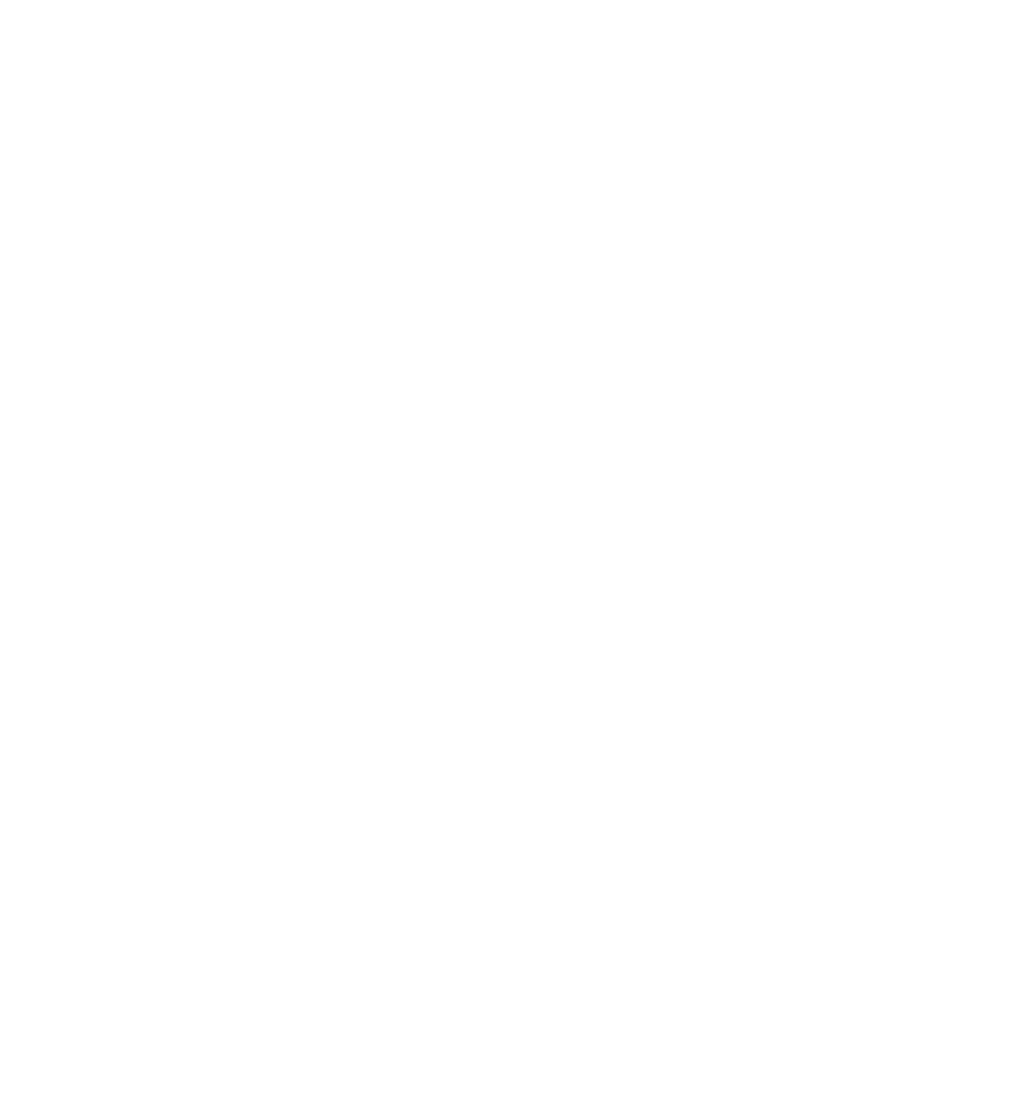
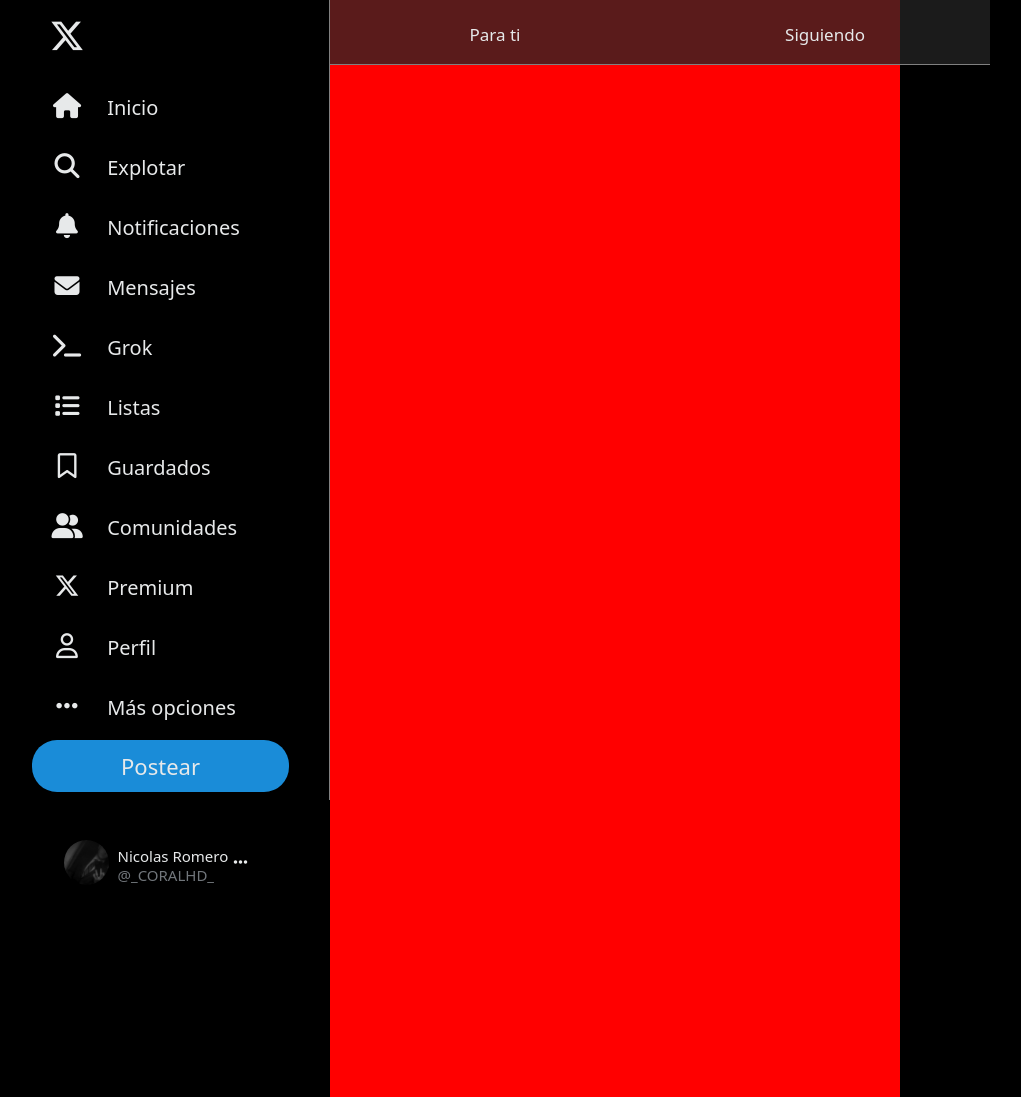
Before and after one commit to CoralGamer/x_twitter_Clone, a plain HTML site: page index.html in a window 1280 px wide. Shown: the top 1097 px of the page, without its empty margins (50-1071 px from the left). Before the commit the page ends 800 px from the top, so only its background shows below. Drawn offline with nearby package versions, Linux system fonts and the light colour scheme.

Commit message:
Finished the styles for the sidebar menu using boostrap and css styles.

```diff
--- a/css/styles.css
+++ b/css/styles.css
@@ -0,0 +1,183 @@
+*{
+    box-sizing: border-box;
+    margin: auto;
+    padding: auto;
+}
+body{
+    background-color: rgb(0, 0, 0);
+    scrollbar-color: rgb(62, 65, 68) rgb(22, 24, 28);
+}
+button, input[type="submit"], input[type="reset"] {
+	background: none;
+	color: inherit;
+	border: none;
+	padding: 0;
+	font: inherit;
+	cursor: pointer;
+	outline: inherit;
+}
+/* menu section */
+.left_Menu{
+    max-width: 310px;
+    height: 100%;
+    border-right: 1px solid grey;
+    padding-right: 40px;
+}
+.fixed {
+    position: fixed !important;
+
+}
+#twitterlogo{
+    width: 50px;
+    height: 50px;
+    font-size: 35px;
+    margin-top: 10px;
+    margin-bottom: 20px;
+    margin-left: 10px;
+    color: #E7E9EA;
+}
+#menubuttons{
+    width: 100%;
+    text-align: start;
+    font-size: 20px;
+    margin-top: 8px;
+    margin-bottom: 12px;
+    font-weight: 500;
+    color: #E7E9EA;
+    align-content: center;
+    height: 40px;
+    border-radius: 25px;
+    padding-left: 10px;
+    float: left;
+    flex-wrap: nowrap;
+}
+#menubuttons:hover{
+    display: inline-block;
+    align-content: center;
+    height: 40px;
+    border-radius: 25px;
+    padding-left: 10px;
+    background-color: #181818;
+}
+#optionbutton{
+    width: fit-content;
+    text-align: start;
+    font-size: 20px;
+    margin-top: 8px;
+    margin-bottom: 8px;
+    font-weight: 500;
+    color: #E7E9EA;
+    align-content: center;
+    height: 40px;
+    border-radius: 25px;
+    padding-left: 10px;
+    float: left;
+    flex-wrap: nowrap;
+}
+#optionbutton:hover{
+    width: fit-content;
+    height: 40px;
+    border-radius: 25px;
+    padding-left: 10px;
+    background-color: #181818;
+}
+.iconspacer{
+    margin-right: 10px;
+    width: 50px;
+    text-align: center;
+    font-size: 25px;
+}
+#post{
+    width: 100%;
+    height: 52px;
+    margin-top: 30px;
+    margin-bottom: 40px;
+    background-color: rgb(26, 140, 216);
+    display: flex;
+    justify-content: center;
+    align-items: center;
+    border-radius: 25px;
+    color: #E7E9EA;
+    font-weight: 500;
+    font-size: 22px;
+}
+#post:hover{
+    background-color: rgb(18, 118, 185);
+}
+.contenedorpsp{
+    width: 28vh;
+    padding: 5px 5px 10px 15px;
+}
+.contenedorpsp:hover{
+    background-color: #181818;
+    border-radius: 45px;
+    padding: 5px 5px 10px 15px;
+    width: 28vh;
+}
+.pfp img{
+    border-radius: 50%;
+}
+.pip{
+    padding-left: 20px;
+    line-height: 5px;
+    margin-top: 10px;
+}
+.pip h4{
+    font-size: 15px;
+    color: #E7E9EA;
+}
+.pip p{
+    color: #71767B;
+    font-size: 15px;
+}
+.psp i{
+    color: #E7E9EA;
+}
+/* FEED CONTENIDO SECCION */
+.feed_Section{
+    margin-left: 310px;
+    height: 200vh;
+    padding: 0px;
+    background-color: red;
+}
+.topbuttons_Feed{
+    height: 65px;
+    border-bottom: 1px solid grey;
+}
+.topbuttons_Feed .col-6{
+    padding-top: 22px;
+}
+.pt_button_f{
+    color: #E7E9EA;
+    font-size: 17px;
+    font-weight: 500;
+    cursor: pointer;
+    padding-bottom: 16px;
+    background-color: rgba(37, 37, 37, 0.753);
+}
+.fl_button_f{
+    color: #E7E9EA;
+    font-size: 17px;
+    font-weight: 500;
+    cursor: pointer;
+    padding-bottom: 16px;
+    background-color: rgba(37, 37, 37, 0.753);
+}
+.pt_button_f:hover{
+    color: #E7E9EA;
+    font-size: 17px;
+    font-weight: 500;
+    cursor: pointer;
+    padding-bottom: 12px;
+    border-bottom: 4px solid #0185dd;
+    background-color: rgba(37, 37, 37, 0.753);
+}
+.fl_button_f:hover{
+    color: #E7E9EA;
+    font-size: 17px;
+    font-weight: 500;
+    cursor: pointer;
+    padding-bottom: 12px;
+    border-bottom: 4px solid #0185dd;
+    background-color: rgba(37, 37, 37, 0.753);
+}
--- a/index.html
+++ b/index.html
@@ -3,9 +3,59 @@
 <head>
     <meta charset="UTF-8">
     <meta name="viewport" content="width=device-width, initial-scale=1.0">
-    <title>Document</title>
+    <meta http-equiv="X-UA-Compatible" content="ie=edge">
+    <title>Inicio / X - Twitter</title>
+    <link href="https://cdn.jsdelivr.net/npm/bootstrap@5.2.3/dist/css/bootstrap.min.css" rel="stylesheet" integrity="sha384-rbsA2VBKQhggwzxH7pPCaAqO46MgnOM80zW1RWuH61DGLwZJEdK2Kadq2F9CUG65" crossorigin="anonymous">
+    <script src="https://kit.fontawesome.com/6e442b1f94.js" crossorigin="anonymous"></script>
+    <link rel="stylesheet" href="css/styles.css">
 </head>
 <body>
+    <script src="https://cdn.jsdelivr.net/npm/bootstrap@5.2.3/dist/js/bootstrap.bundle.min.js" integrity="sha384-kenU1KFdBIe4zVF0s0G1M5b4hcpxyD9F7jL+jjXkk+Q2h455rYXK/7HAuoJl+0I4" crossorigin="anonymous"></script>
+    <div class="container">
+        <div class="row">
+            <div class="col-3 fixed left_Menu">
+                <button id="twitterlogo"><i class="fa-brands fa-x-twitter"></i></button>
+                <br>
+                <button id="menubuttons"><i class="fa-solid fa-house iconspacer"></i> Inicio</button>
+                <button id="menubuttons"><i class="fa-solid fa-magnifying-glass iconspacer"></i> Explotar</button>
+                <button id="menubuttons"><i class="fa-solid fa-bell iconspacer"></i> Notificaciones</button>
+                <button id="menubuttons"><i class="fa-solid fa-envelope iconspacer"></i> Mensajes</button>
+                <button id="menubuttons"><i class="fa-solid fa-terminal iconspacer"></i> Grok</button>
+                <br>
+                <button id="menubuttons"><i class="fa-solid fa-list iconspacer"></i> Listas</button>
+                <button id="menubuttons"><i class="fa-regular fa-bookmark iconspacer"></i> Guardados</button>
+                <button id="menubuttons"><i class="fa-solid fa-user-group iconspacer"></i> Comunidades</button>
+                <button id="menubuttons"><i class="fa-brands fa-x-twitter iconspacer"></i> Premium</button>
+                <button id="menubuttons"><i class="fa-regular fa-user iconspacer"></i> Perfil</button>
+                <button id="menubuttons" class="optionspacer"><i class="fa-solid fa-ellipsis iconspacer"></i> Más opciones</button>
+                <br>
+                <button id="post" style="margin-top: 15px;">Postear</button>
+                <div class="container-fluid">
+                    <div class="d-flex justify-content-between align-items-center contenedorpsp" style="max-height: 65px; max-width: 100%;">
+                        <div class="col-2 pfp"><img src="images/30542473.png" alt="pfp" width="45px"></div>
+                        <div class="col-8 pip">
+                            <h4>Nicolas Romero</h4>
+                            <p>@_CORALHD_</p>
+                        </div>
+                        <div class="col-2 psp">
+                        <i class="fa-solid fa-ellipsis"></i>
+                        </div>
+                    </div>
+                </div>
+            </div>
+            <div class="col-6 feed_Section">
+                <div class="container-fluid fixed" style="max-width: max-content;">
+                    <div class="row text-center topbuttons_Feed">
+                        <div class="col-6 pt_button_f" style="width: 330px;">Para ti</div>
+                        <div class="col-6 fl_button_f" style="width: 330px;">Siguiendo</div>
+                    </div>
 
+                </div>
+            </div>
+            <div class="col-3 trends_Section">
+                .
+            </div>
+        </div>
+    </div>
 </body>
 </html>
```
Also changed, not shown: images/30542473.png (added).
